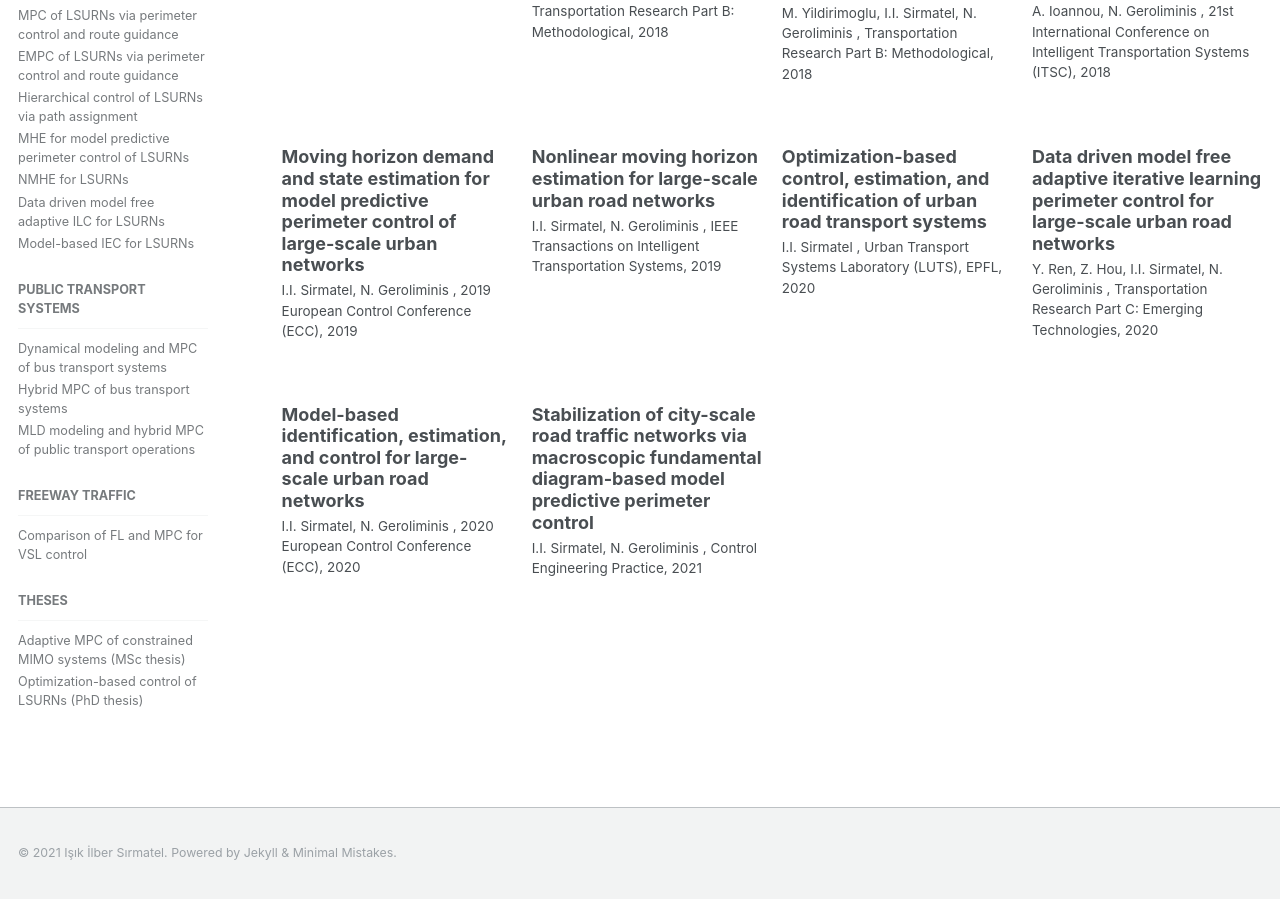
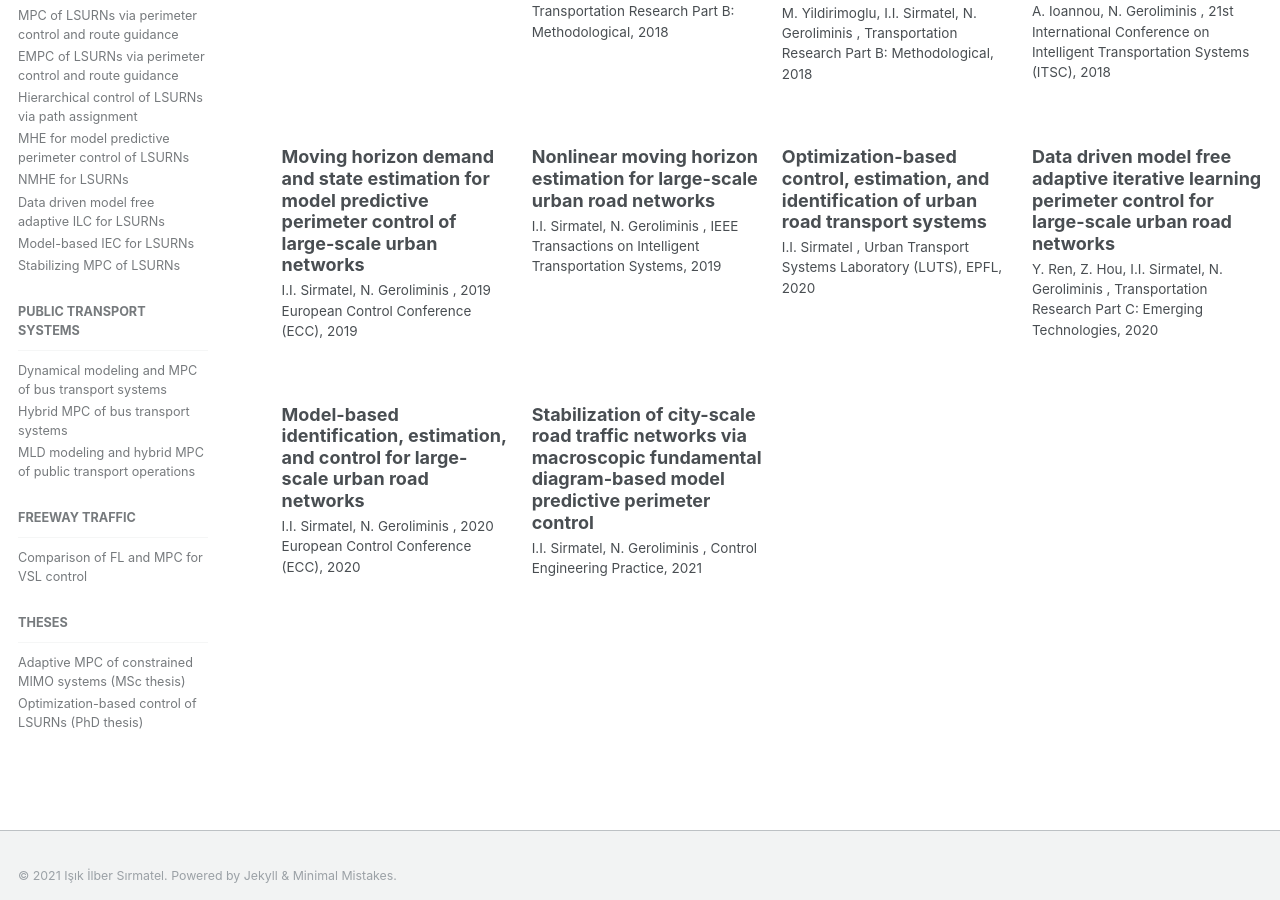
Before and after one commit to sirmatel/sirmatel.github.io, a Jekyll site: the page built from _pages/publications.md, in a window 1280 px wide and 900 px high, scrolled down 517 px. Built offline with Jekyll 4.4.1, drawn with Linux system fonts in a browser that asks for light colours; some web fonts are replaced.

Commit message:
Update navigation.yml

```diff
--- a/_data/navigation.yml
+++ b/_data/navigation.yml
@@ -27,6 +27,8 @@ publications:
         url: /publications/ren2020
       - title: "Model-based IEC for LSURNs"
         url: /publications/sirmatel2020b
+      - title: "Stabilizing MPC of LSURNs"
+        url: /publications/sirmatel2021
   - title: public transport systems
     children:
       - title: "Dynamical modeling and MPC of bus transport systems"
```
